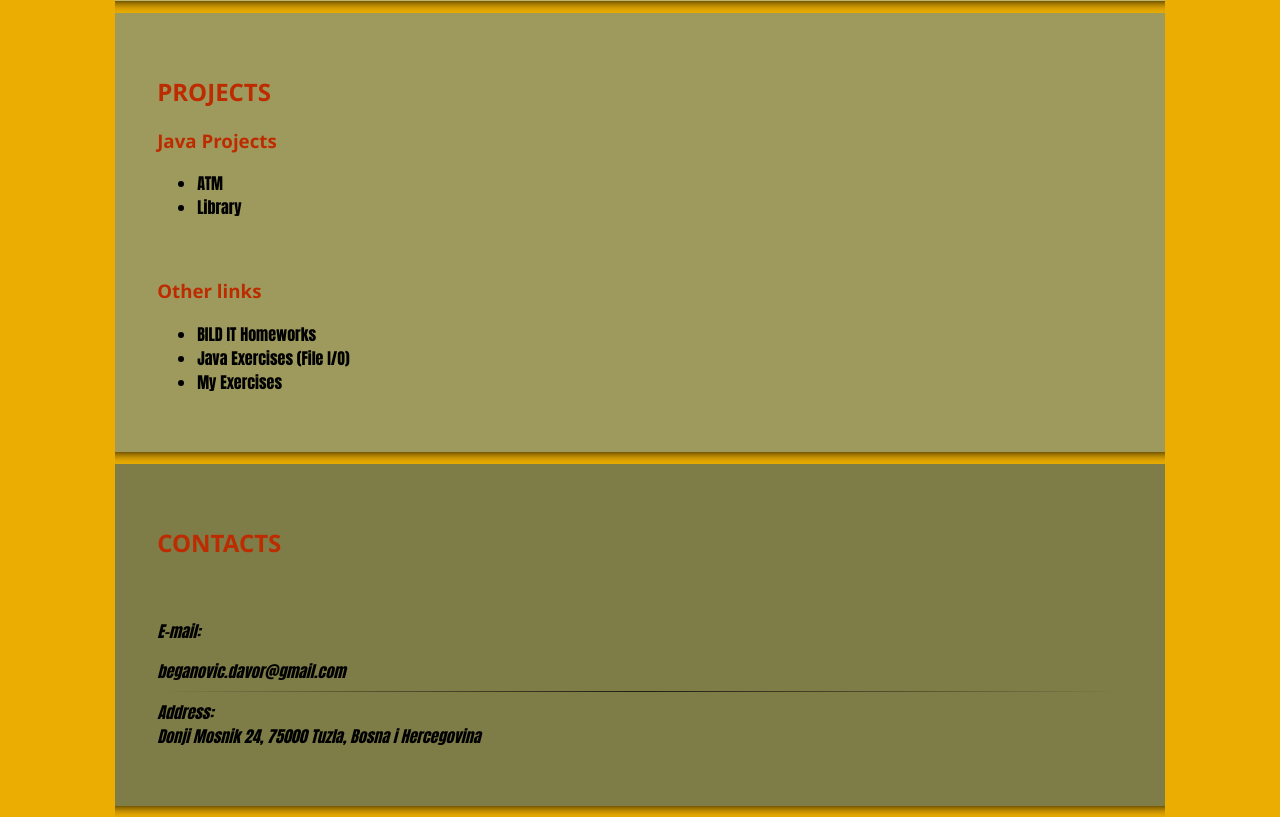
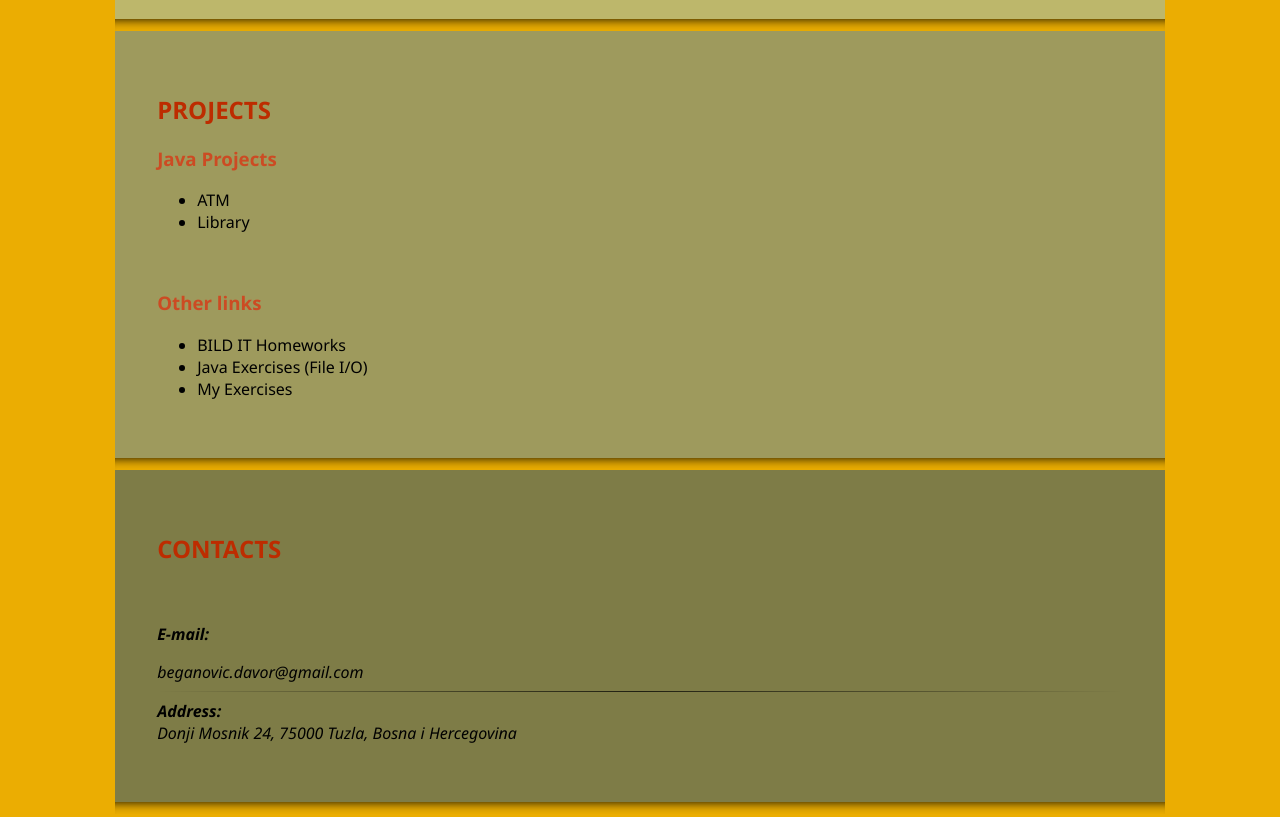
Before and after one commit to BegaDavor/BegaDavor.github.io, a plain HTML site: page index.html in a window 1280 px wide. Shown: the part 540-1357 px from the top of the page. Drawn offline with Linux system fonts and the light colour scheme.

Commit message:
Portfolio

```diff
--- a/index.html
+++ b/index.html
@@ -61,9 +61,9 @@
                 <div class="mail">
                                 <br>
                                 <p>
-                                    <strong><em>E-mail:</em> </strong><address>beganovic.davor@gmail.com</address>
+                                    <strong class="contacts-title"><em>E-mail:</em> </strong><address>beganovic.davor@gmail.com</address>
                                     <hr class="divide">
-                                    <strong><em>Address:</em></strong> <Address>Donji Mosnik 24, 75000 Tuzla, Bosna i Hercegovina</Address>
+                                    <strong class="contacts-title"><em>Address:</em></strong> <Address>Donji Mosnik 24, 75000 Tuzla, Bosna i Hercegovina</Address>
                                 </p>
                             </div>
         </section>
--- a/main.css
+++ b/main.css
@@ -7,6 +7,10 @@ html, body {
 h1, h2, h3 {
     font-family: 'Segoe UI', Tahoma, Geneva, Verdana, sans-serif;
     color: rgb(189, 44, 0);
+}
+
+h3{
+    color: rgb(204, 75, 35);
 }
 
 header{
@@ -75,21 +79,21 @@ header nav.navigation a {
     background-color: darkkhaki;
     padding: 4%;
     text-align: center;
-    font-family: Impact, Haettenschweiler, 'Arial Narrow Bold', sans-serif;
+    font-family: 'Segoe UI', Tahoma, Geneva, Verdana, sans-serif;
 }
 
 #projects {
     position: relative;
     background-color: rgb(158, 154, 93);
     padding: 4%;
-    font-family: Impact, Haettenschweiler, 'Arial Narrow Bold', sans-serif;
+    font-family: 'Segoe UI', Tahoma, Geneva, Verdana, sans-serif;
 }
 
 #contacts {
     position: static;
     background-color: rgb(126, 124, 71);
     padding: 4%;
-    font-family: Impact, Haettenschweiler, 'Arial Narrow Bold', sans-serif;
+    font-family: 'Segoe UI', Tahoma, Geneva, Verdana, sans-serif;
 }
 .page-body{
     margin: 4%;
@@ -97,7 +101,7 @@ header nav.navigation a {
 }
 
 p {
-    font-family: Impact, Haettenschweiler, 'Arial Narrow Bold', sans-serif;
+    font-family: 'Segoe UI', Tahoma, Geneva, Verdana, sans-serif;
     text-align: justify;
 }
 
```
